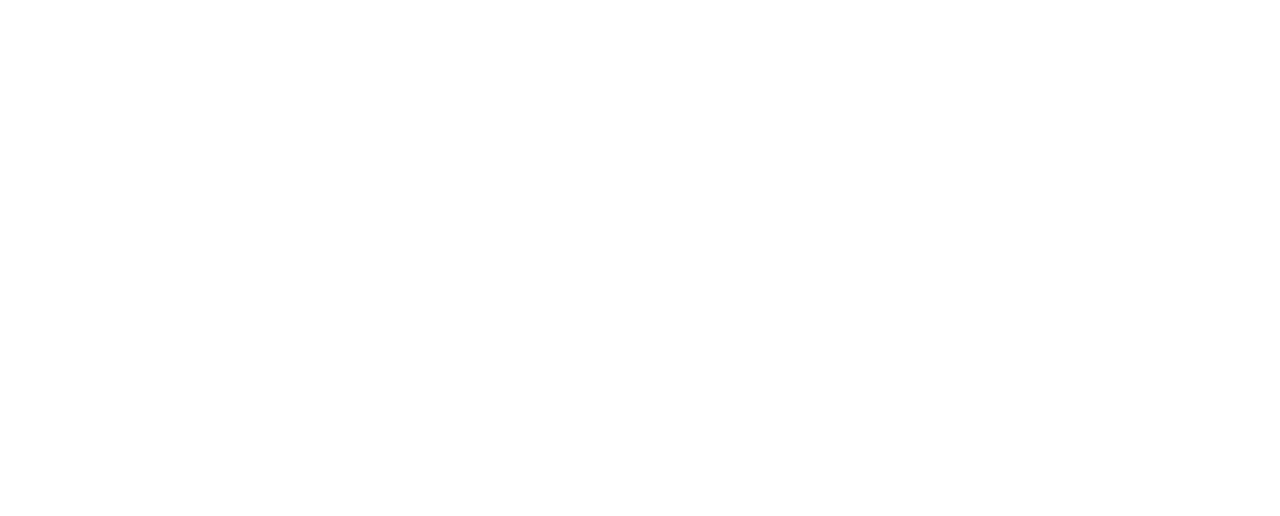
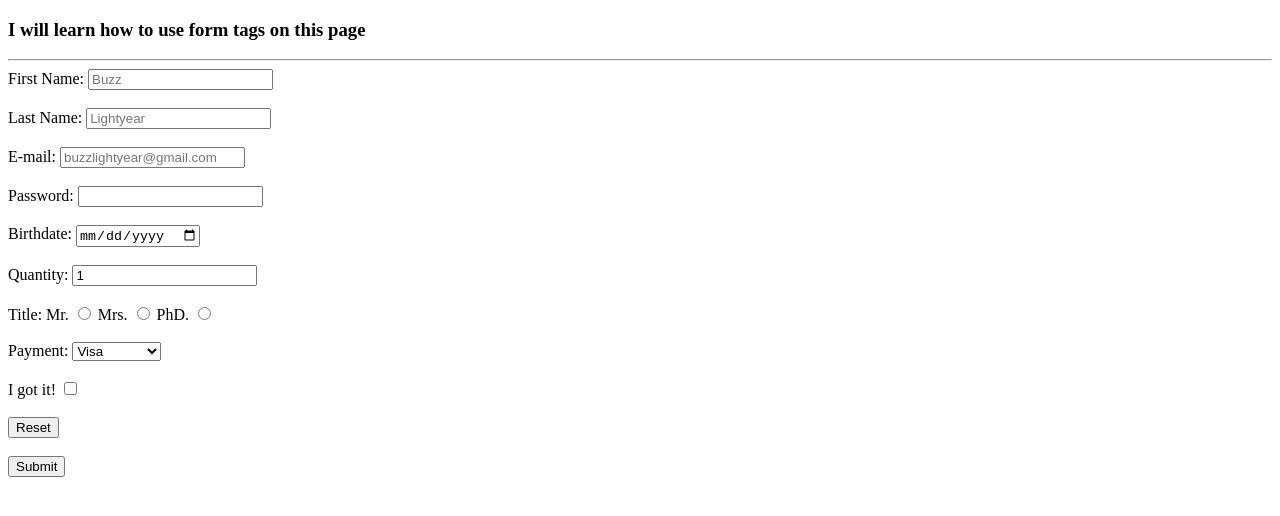
Before and after one commit to salptkin/learningbasics, a plain HTML site: page page10.html in a window 1280 px wide. Drawn offline with Linux system fonts and the light colour scheme.

Commit message:
add forms page

```diff
--- a/page10.html
+++ b/page10.html
@@ -6,6 +6,75 @@
     <title>Website Trying.1</title>
 </head>
 <body>
+    <h3>I will learn how to use form tags on this page</h3>
+    <hr>
 
+    <form>
+        <div>
+            <label for="fname">First Name:</label>
+            <input type="text" id="fname" name="fname" placeholder="Buzz" required>
+        </div>
+            <br>
+        <div>
+            <label for="lname">Last Name:</label>
+            <input type="text" id="lname" name="lname" placeholder="Lightyear" required>
+        </div>
+            <br>
+        <div>
+            <label for="email">E-mail:</label>
+            <input type="email" id="email" name="email" placeholder="buzzlightyear@gmail.com">
+        </div>
+            <br>
+        <div>
+            <label for="pass">Password:</label>
+            <input type="password" id="password" name="password" maxlength="12" required>
+        </div>
+            <br>
+        <div>
+            <label for="bdate">Birthdate:</label>
+            <input type="date" id="bdate" name="bdate">
+        </div>
+            <br>
+        <div>
+            <label for="quantity">Quantity:</label>
+            <input type="quantity" id="quantity" name="quantity" min="0" max="99" value="1">
+        </div>
+            <br>
+        <div>
+            <label for="title">Title:</label>
+
+            <label for="Mr.">Mr.</label>
+            <input type="radio" id="Mr." name="title" value="Mr.">
+
+            <label for="Mrs.">Mrs.</label>
+            <input type="radio" id="Mrs." name="title" value="Mrs.">
+
+            <label for="PhD.">PhD.</label>
+            <input type="radio" id="PhD." name="title" value="PhD.">
+        </div>
+            <br>
+        <div>
+            <label for="payment">Payment:</label>
+            <select>
+                <option value="visa">Visa</option>
+                <option value="mastercard">Mastercard</option>
+                <option value="giftcard">Giftcard</option>
+            </select>
+        </div>
+            <br>
+        <div>
+            <label for="I got it!">I got it!</label>
+            <input type="checkbox" id="I got it!" name="I got it!">
+        </div>
+            <br>
+        <div>
+            <input type="reset">
+        </div>
+            <br>
+        <div>
+            <input type="submit">
+        </div>
+            <br>
+    </form>
 </body>
 </html>
```
